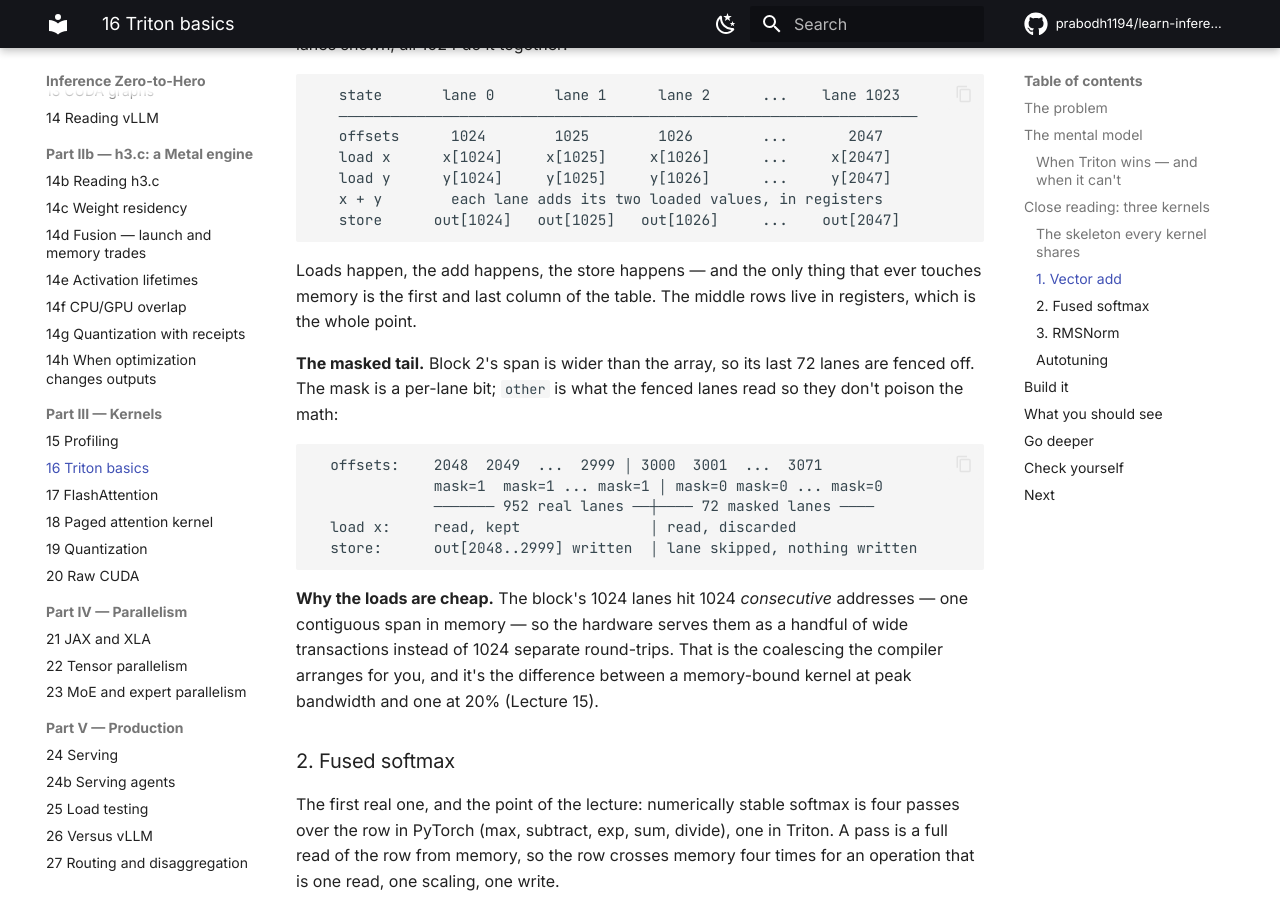
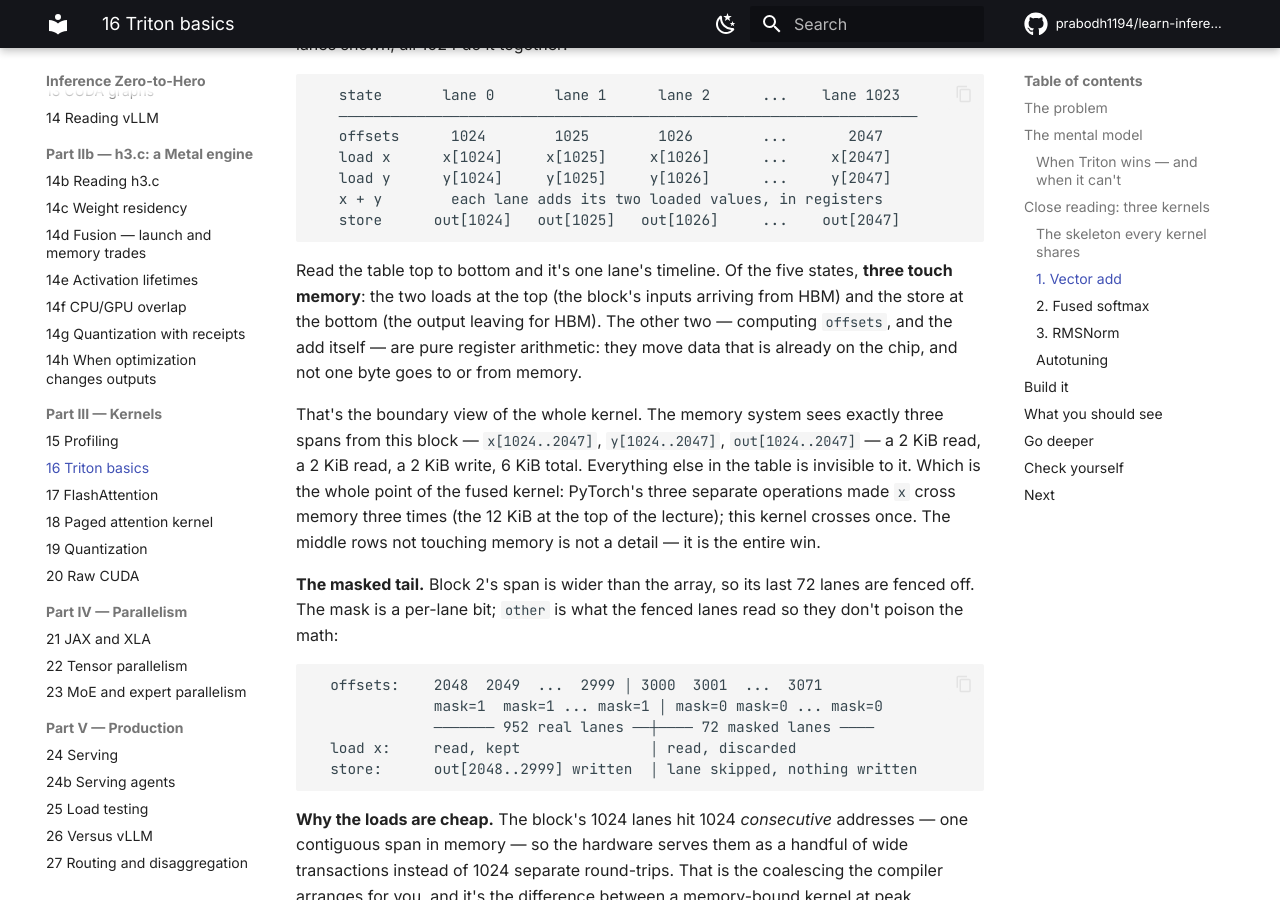
Before and after one commit to prabodh1194/learn-inference, an MkDocs documentation site: the page built from book/16-triton-basics.md, in a window 1280 px wide and 900 px high, scrolled down 5447 px. Built offline with MkDocs 1.6.1 and Material for MkDocs 9.7.7, drawn with Linux system fonts in a browser that asks for light colours; comment, search, counter and statistics services are not loaded.

Commit message:
book: L16 -- fix and expand the state-table memory explanation

````diff
--- a/book/16-triton-basics.md
+++ b/book/16-triton-basics.md
@@ -255,9 +255,21 @@ in lockstep. A few lanes shown, all 1024 do it together:
    store      out[1024]   out[1025]   out[1026]     ...    out[2047]
 ```
 
-Loads happen, the add happens, the store happens — and the only thing that
-ever touches memory is the first and last column of the table. The middle
-rows live in registers, which is the whole point.
+Read the table top to bottom and it's one lane's timeline. Of the five
+states, **three touch memory**: the two loads at the top (the block's inputs
+arriving from HBM) and the store at the bottom (the output leaving for HBM).
+The other two — computing `offsets`, and the add itself — are pure register
+arithmetic: they move data that is already on the chip, and not one byte
+goes to or from memory.
+
+That's the boundary view of the whole kernel. The memory system sees exactly
+three spans from this block — `x[1024..2047]`, `y[1024..2047]`,
+`out[1024..2047]` — a 2 KiB read, a 2 KiB read, a 2 KiB write, 6 KiB total.
+Everything else in the table is invisible to it. Which is the whole point of
+the fused kernel: PyTorch's three separate operations made `x` cross memory
+three times (the 12 KiB at the top of the lecture); this kernel crosses
+once. The middle rows not touching memory is not a detail — it is the
+entire win.
 
 **The masked tail.** Block 2's span is wider than the array, so its last 72
 lanes are fenced off. The mask is a per-lane bit; `other` is what the fenced
````
